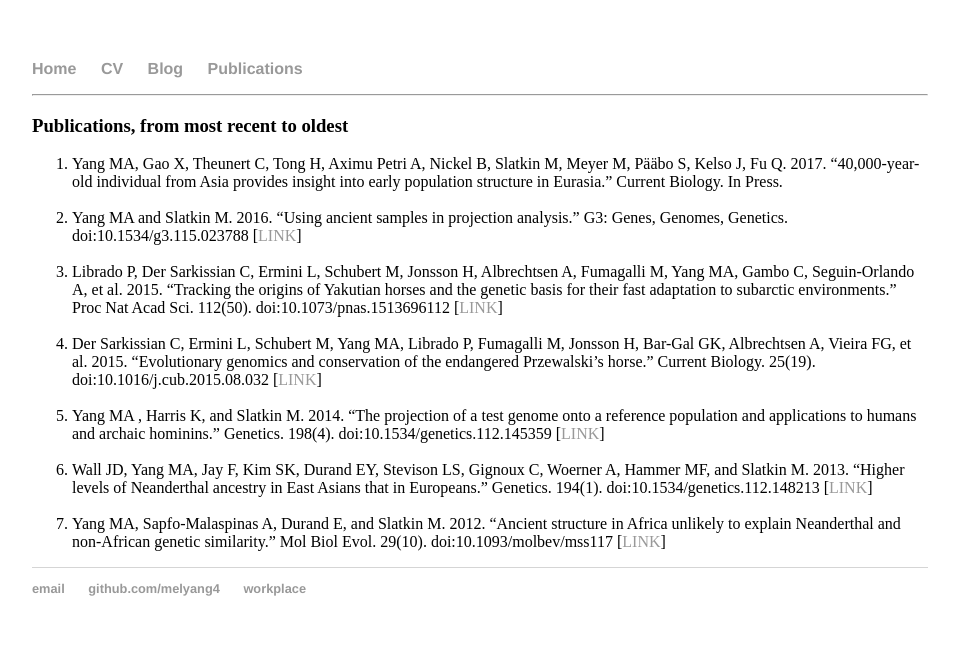
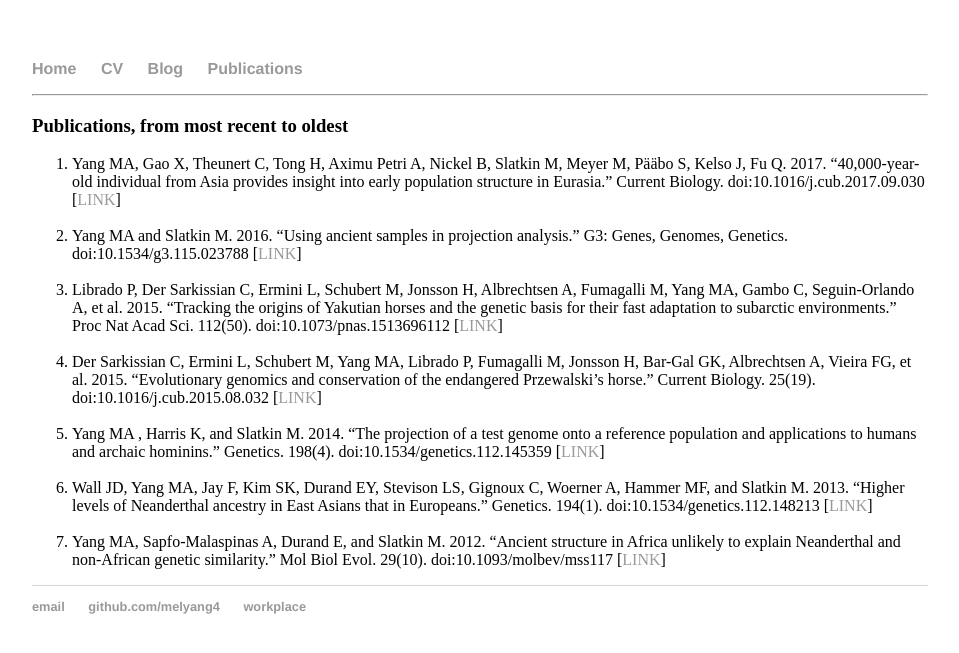
Before and after one commit to melyang4/melyang4.github.io, a Jekyll site: the page built from publications/index.html, in a window 1280 px wide. Shown: the top 653 px of the page, without its empty margins (160-1119 px from the left). Built offline with Jekyll 4.4.1, drawn with Linux system fonts in a browser that asks for light colours.

Commit message:
added Tianyuan paper

```diff
--- a/publications/index.html
+++ b/publications/index.html
@@ -6,7 +6,8 @@ title: Mel's Publications
 <HR>
 <H3> Publications, from most recent to oldest </H3>
   <ol>
-  <li> Yang MA, Gao X, Theunert C, Tong H, Aximu Petri A, Nickel B, Slatkin M, Meyer M, Pääbo S, Kelso J, Fu Q. 2017. “40,000-year-old individual from Asia provides insight into early population structure in Eurasia.” Current Biology. In Press. </li>
+  <li> Yang MA, Gao X, Theunert C, Tong H, Aximu Petri A, Nickel B, Slatkin M, Meyer M, Pääbo S, Kelso J, Fu Q. 2017. “40,000-year-old individual from Asia provides insight into early population structure in Eurasia.” Current Biology. doi:10.1016/j.cub.2017.09.030
+ [<A HREF="https://github.com/melyang4/files_about_me/blob/master/yangetal2017.pdf">LINK</A>] </li>
   <br>
     <li> Yang MA and Slatkin M. 2016. “Using ancient samples in projection analysis.” G3: Genes, Genomes, Genetics. doi:10.1534/g3.115.023788 [<A HREF="https://github.com/melyang4/files_about_me/blob/master/yang%26slatkin2016.pdf">LINK</A>]  </li>
   <br>
```
